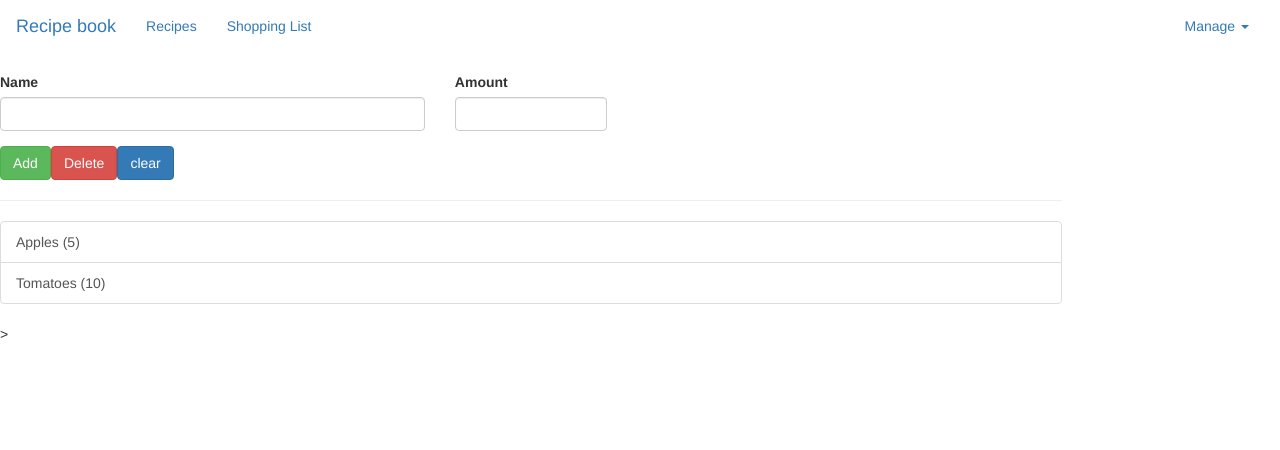
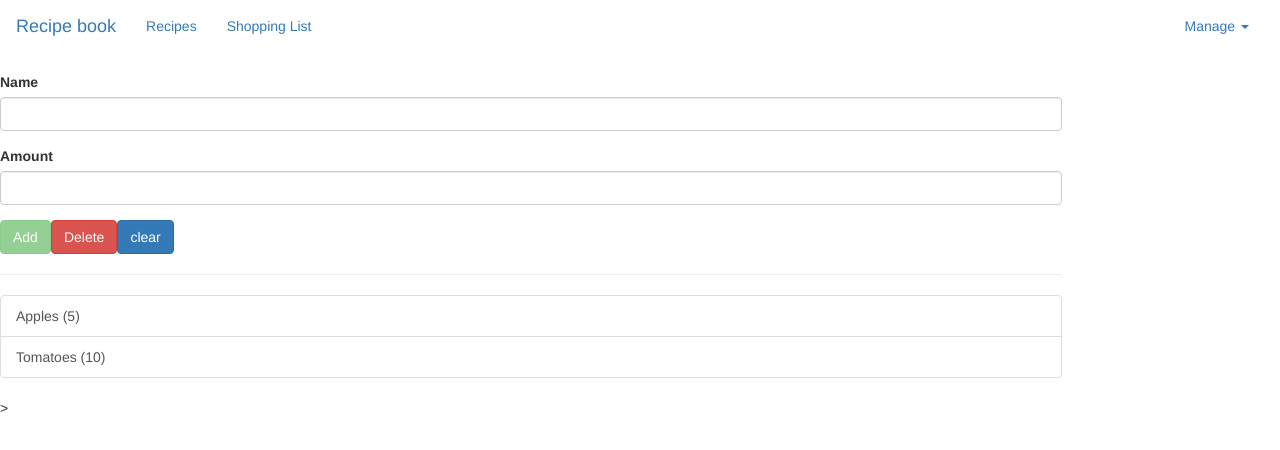
Before and after one commit to Lejla1502/Recipebook, an Angular app: page /shopping-list in a window 1280 px wide. Shown: the top 450 px of the page. Built offline with nearby package versions, Linux system fonts and the light colour scheme.

Commit message:
Creating and validating form in shopping list edit component

```diff
--- a/src/app/shopping-list/shopping-edit/shopping-edit.component.css
+++ b/src/app/shopping-list/shopping-edit/shopping-edit.component.css
@@ -0,0 +1,3 @@
+input.ng-invalid.ng-touched{
+    border: 1px solid red;
+}
--- a/src/app/shopping-list/shopping-edit/shopping-edit.component.html
+++ b/src/app/shopping-list/shopping-edit/shopping-edit.component.html
@@ -1,6 +1,6 @@
 <div class="row">
     <div class="col-xs-12">
-        <form>
+      <!--  <form>
             <div class="row">
                 <div class="col-sm-5 form-group">
                         <label for="name">Name</label>
@@ -19,6 +19,36 @@
                 </div>
             </div>
 
+        </form>-->
+
+
+        <form (ngSubmit)="onAddClick(f)" #f="ngForm">
+
+              <div class="form-group">
+                <label for="name">Name</label>
+                <input type="text" id="name" class="form-control" ngModel name="name" required >
+               <!-- <span class="help-block" *ngIf="!name.valid && name.touched">Please enter name</span>-->
+              </div>
+
+              <div class="form-group">
+                <label for="amount">Amount</label>
+                <input type="number" id="amount" class="form-control" ngModel name="amount" required  >
+               <!-- <span class="help-block" *ngIf="!amount.valid && amount.touched">Please enter a valid amount</span>-->
+              </div>
+
+          <!--  <p *ngIf="!userData.valid && userData.touched">User data is invalid</p>-->
+
+
+
+            <div class="row">
+                <div class="col-xs-12">
+                    <button [disabled]="!f.valid"  class="btn btn-success" type="submit">Add</button>
+                    <button class="btn btn-danger" type="submit">Delete</button>
+                    <button class="btn btn-primary" type="submit">clear</button>
+                </div>
+            </div>
+
         </form>
+
     </div>
 </div>
--- a/src/app/shopping-list/shopping-edit/shopping-edit.component.ts
+++ b/src/app/shopping-list/shopping-edit/shopping-edit.component.ts
@@ -1,4 +1,5 @@
 import { Component, EventEmitter, OnInit, Output } from '@angular/core';
+import { NgForm } from '@angular/forms';
 import { Ingredient } from '../../shared/ingredient.model';
 import { ShoppingListService } from '../shopping-list.service';
 
@@ -22,18 +23,24 @@ export class ShoppingEditComponent implements OnInit {
 
 
   //we need to use any
-  onAddClick(name:string, amount)
+  onAddClick(form:NgForm)
   {
 
-    console.log(parseInt(amount)+5);
+    //console.log(parseInt(amount)+5);
     //this.newItemEvent.emit({name,amount});
 
     //this.newItemEvent.emit(new Ingredient(name, amount));
     // console.log(name, amount);
 
-    this.shoppingListService.addIngredientsByAmount(new Ingredient(name,parseInt(amount)));
+    const value=form.value;
+
+    this.shoppingListService.addIngredientsByAmount(new Ingredient(value.name,value.amount));
     //console.log(amount+5);
     //this.shoppingListService.ingredientNew.emit(new Ingredient(name,amount));
   }
 
+  onSubmit(){
+
+  }
+
 }
```
